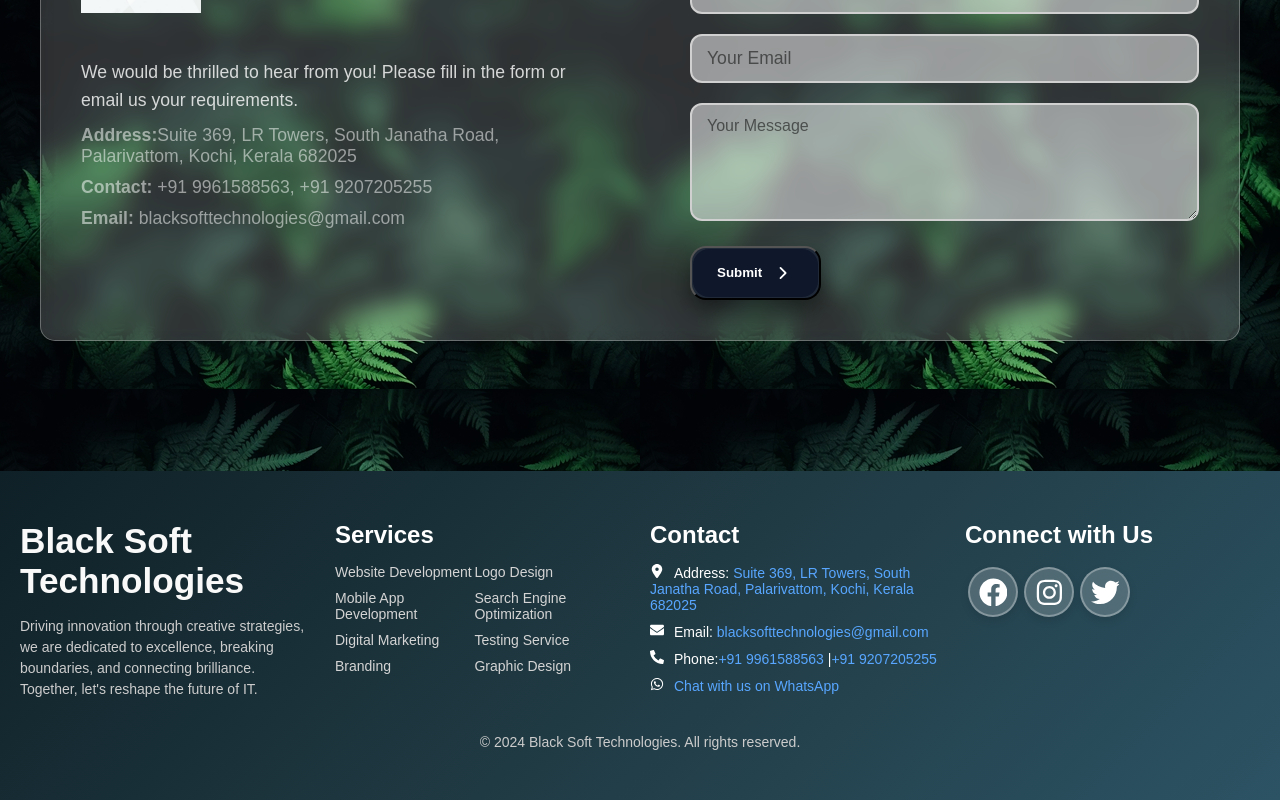
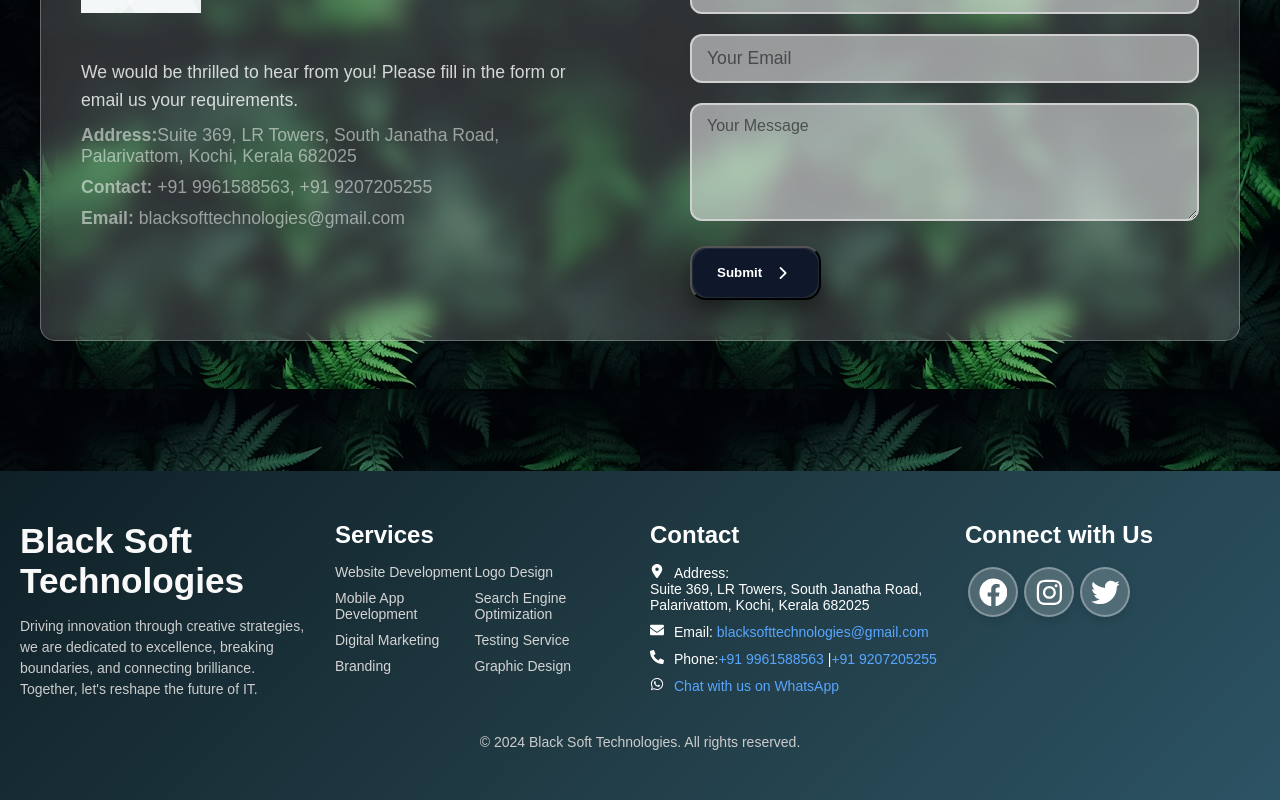
Before and after one commit to Nived-Manoj/Black-Soft-Technologies, a React (Create React App) app: page / in a window 1280 px wide. Shown: the part 4654-5454 px from the top of the page. Built offline with nearby package versions, Linux system fonts and the light colour scheme.

Commit message:
final committ

```diff
--- a/src/footer/Footer.js
+++ b/src/footer/Footer.js
@@ -1,7 +1,7 @@
 import React from 'react';
-import { FaEnvelope, FaPhoneAlt, FaFacebook, FaInstagram, FaTwitter, FaWhatsapp, FaLocationArrow } from 'react-icons/fa';
+import { FaEnvelope, FaPhoneAlt, FaFacebook, FaInstagram, FaTwitter, FaWhatsapp,  } from 'react-icons/fa';
 import './Footer.css';
-import { FaLocationDot, FaMapLocation } from 'react-icons/fa6';
+import { FaLocationDot, } from 'react-icons/fa6';
 
 function Footer() {
   return (
@@ -36,7 +36,7 @@
             <FaLocationDot className="footer-icon" />
             Address:
             <span>
-              <a > Suite 369, LR Towers, South Janatha Road, Palarivattom, Kochi, Kerala 682025</a>
+              <p > Suite 369, LR Towers, South Janatha Road, Palarivattom, Kochi, Kerala 682025</p>
             </span>
           </p>
           <p>
```
